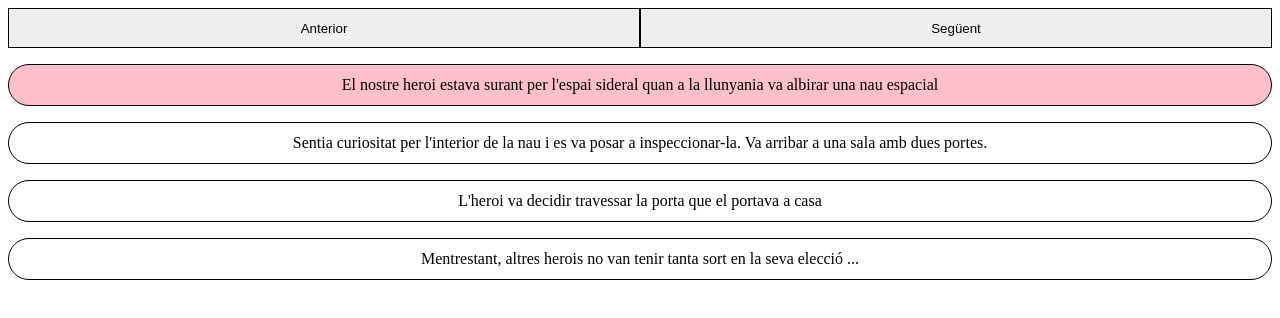
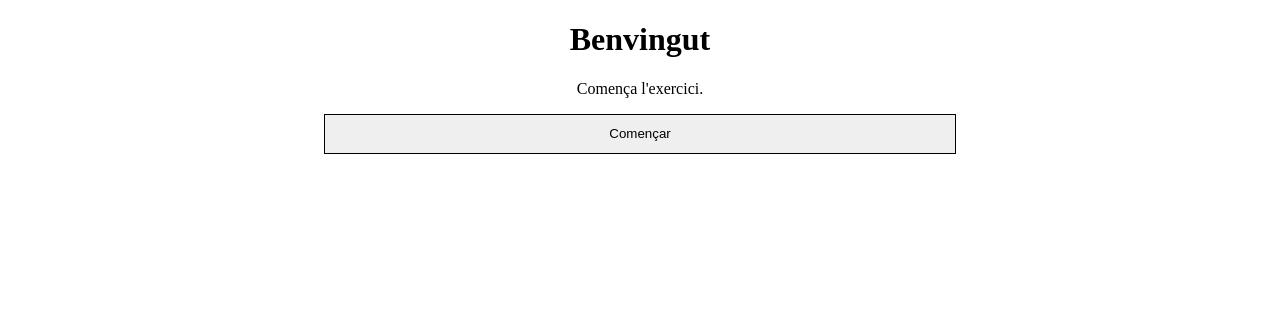
Before and after one commit to NoeliaAlGa/ReactOnlineItAcademySprint6, a React (Create React App) app: page / in a window 1280 px wide. Shown: the top 318 px of the page. Built offline with nearby package versions, Linux system fonts and the light colour scheme.

Commit message:
N2 E5 Benvinguda

```diff
--- a/src/App.jsx
+++ b/src/App.jsx
@@ -1,26 +1,38 @@
-import './App.css';
-import Escena from './components/escena/Escena';
-import {textos} from './components/escena/Textos'
-import {Buttons} from './components/styled';
-import {useState} from 'react';
+import "./App.css";
+import Escena from "./components/escena/Escena";
+import Cabecera from "./components/cabecera"
+import { textos } from "./components/escena/Textos";
+import { Buttons } from "./components/styled";
+import { useState } from "react";
 
 function App() {
   const [currentActive, setCurrentActive] = useState(0);
+  const [pantallaBenvinguda, setpantallaBenvinguda] = useState(true);
+
+  const iniciar = () => {
+    setpantallaBenvinguda(false);
+  };
 
   const back = () => {
-    if(currentActive > 0 && currentActive < textos.length) {
+    if (currentActive > 0 && currentActive < textos.length) {
       setCurrentActive(currentActive - 1);
     }
-  }
+  };
 
   const next = () => {
-      if(currentActive >= 0 && currentActive < textos.length -1) {
+    if (currentActive >= 0 && currentActive < textos.length - 1) {
       setCurrentActive(currentActive + 1);
     }
-  }
+  };
 
   return (
     <div className="App">
+      {pantallaBenvinguda
+        ?<div>
+          <Cabecera/>
+          <Buttons onClick={iniciar}>Començar</Buttons>
+        </div>
+        :<div>
           <div>
             <Buttons onClick={back}>Anterior</Buttons>
             <Buttons onClick={next}>Següent</Buttons>
@@ -28,9 +40,12 @@ function App() {
           <div>
             {textos.map((texto, indice) => {
               const esActiu = indice === currentActive;
-            return <Escena key = {indice}  actiu = {esActiu} textoEscena = {texto}/>
+              return <Escena key={indice} actiu={esActiu} textoEscena={texto} />;
             })}
           </div>
+      </div>
+      }
+
     </div>
   );
 }
--- /dev/null
+++ b/src/components/cabecera.jsx
@@ -0,0 +1,7 @@
+export default function Cabecera() {
+    return <>
+        <h1>Benvingut</h1>
+        <p>Comença l'exercici.
+        </p>
+    </>
+}
```
Also changed, not shown: src/components/escena/Escenas.jsx (deleted, +0 -17 lines). Lines whose indentation alone changed are shown as unchanged.
